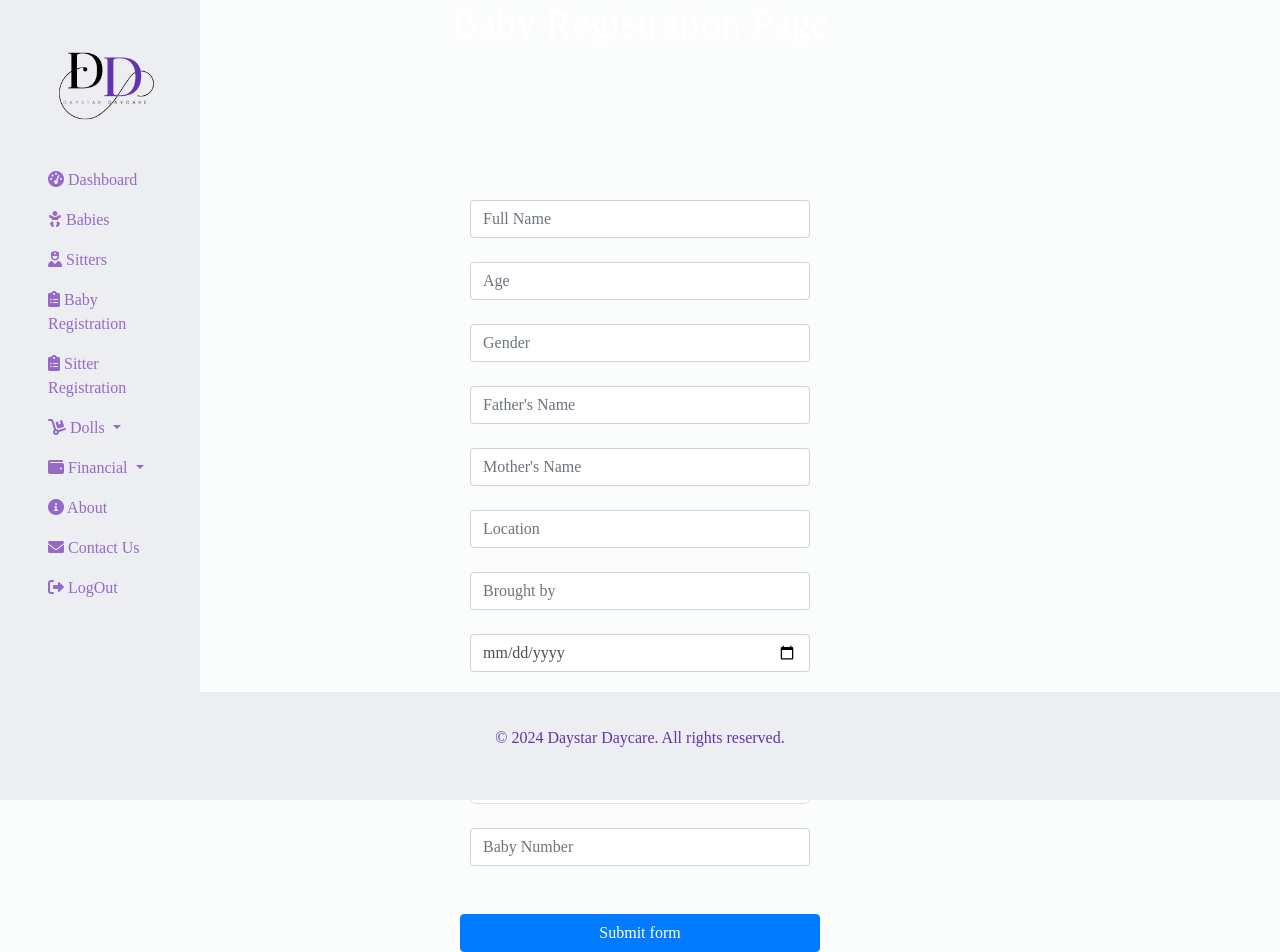
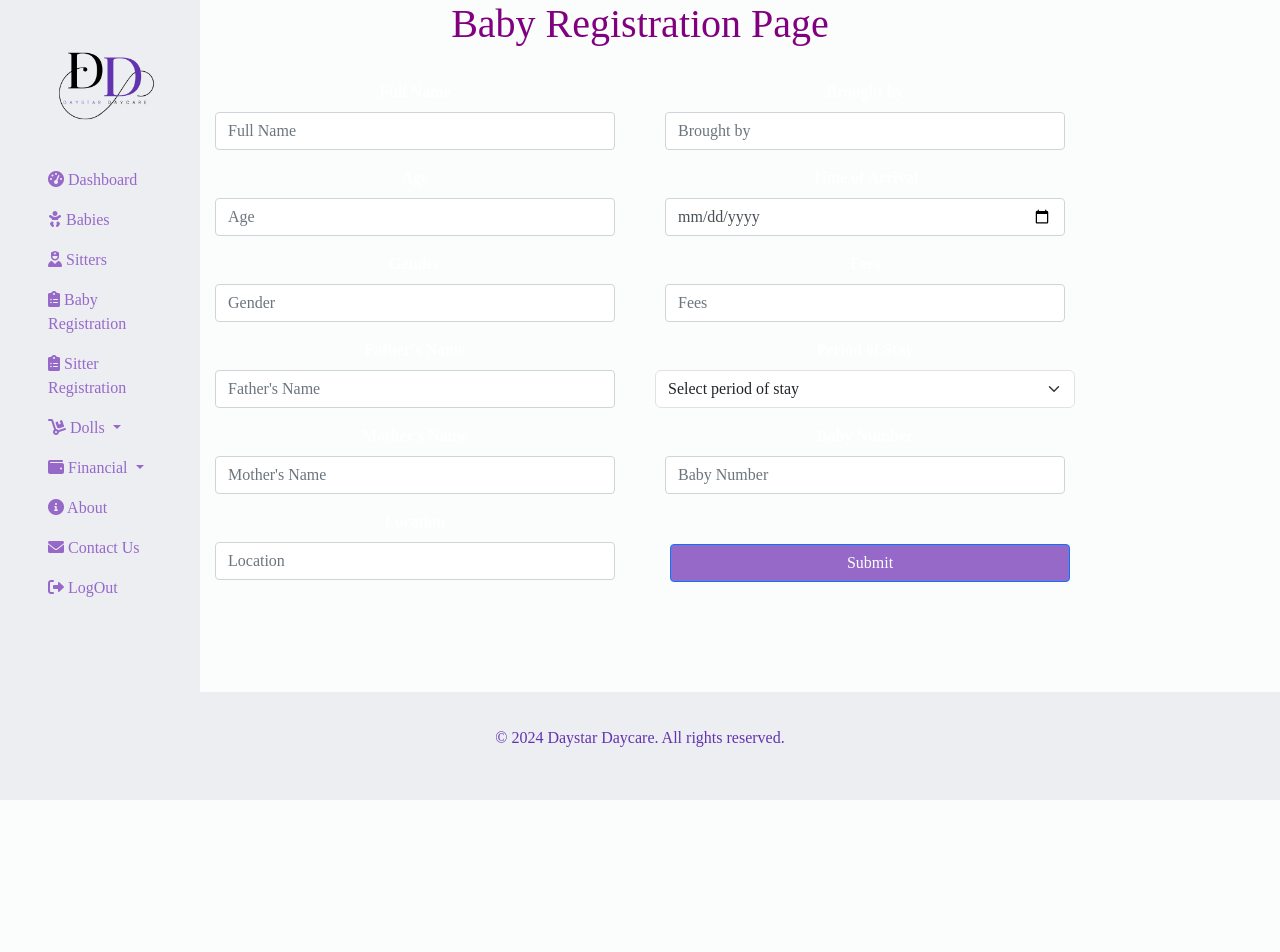
Before and after one commit to AkramMpagi/Daystar_Daycare, a Django app: page /baby_registration/ in a window 1280 px wide. After the commit the page ends 800 px from the top, so only its background shows below. Run offline with Django 5.2, Linux system fonts and the light colour scheme; some libraries are stand-ins or nearby versions.

Commit message:
Baby Registration Page modified

```diff
--- a/daystarApp/templates/daystarApp/baby_registration.html
+++ b/daystarApp/templates/daystarApp/baby_registration.html
@@ -1,132 +1,103 @@
 {% extends 'base.html' %}
 
+{% block content %}
 
-{% block content %}
-<center>
+<style>
+  input.form-control {
+    width: 400px !important;
+  }
 
+  .container {
+    max-width: 900px;
+  }
 
-  <div class="container">
-    <h1>
-        Baby Registration Page
-      </h1>
+  h1 {
+    color: purple;
+  }
 
+  .form-label {
+    font-weight: bold;
+  }
 
+  .btn-primary {
+    width: 100px;
+  }
 
-  </div>
-  </center>
-  <br> <br> <br> <br> <br>
+  .mb-3 {
+    margin-bottom: 1rem;
+  }
+</style>
 
 <center>
   <div class="container">
+    <h1>Baby Registration Page</h1>
+  </div>
+</center>
+<br>
 
+<center>
+  <div class="container">
     <form method="POST">
       {% csrf_token %}
-        <div class="col-md-4">
-          <label for="name" class="form-label"></label>
+      <div class="row">
+        <div class="col-md-6">
+          <div class="mb-3">
+            <label for="name" class="form-label">Full Name</label>
             <input type="text" class="form-control" placeholder="Full Name" name="name" required>
-
           </div>
-        <div class="col-md-4">
-          <label for="age" class="form-label"></label>
-          <input type="text" class="form-control" placeholder="Age" name="age"  required>
-
+          <div class="mb-3">
+            <label for="age" class="form-label">Age</label>
+            <input type="text" class="form-control" placeholder="Age" name="age" required>
           </div>
-        <div class="col-md-4">
-          <label for="gender" class="form-label"></label>
-          <input type="text" class="form-control" placeholder="Gender" name="gender"  required>
+          <div class="mb-3">
+            <label for="gender" class="form-label">Gender</label>
+            <input type="text" class="form-control" placeholder="Gender" name="gender" required>
           </div>
-
-        <div class="col-md-4">
-          <label for="father_name" class="form-label"></label>
+          <div class="mb-3">
+            <label for="father_name" class="form-label">Father's Name</label>
             <input type="text" class="form-control" placeholder="Father's Name" name="father_name" required>
-
           </div>
-
-        <div class="col-md-4">
-          <label for="mother_name" class="form-label"></label>
+          <div class="mb-3">
+            <label for="mother_name" class="form-label">Mother's Name</label>
             <input type="text" class="form-control" placeholder="Mother's Name" name="mother_name" required>
-
           </div>
-
-
-        <div class="col-md-4">
-          <label for="location" class="form-label"></label>
+          <div class="mb-3">
+            <label for="location" class="form-label">Location</label>
             <input type="text" class="form-control" placeholder="Location" name="location" required>
-
           </div>
-
-
-        <div class="col-md-4">
-          <label for="brought_by" class="form-label"></label>
+        </div>
+        <div class="col-md-6">
+          <div class="mb-3">
+            <label for="brought_by" class="form-label">Brought by</label>
             <input type="text" class="form-control" placeholder="Brought by" name="brought_by" required>
-
           </div>
-
-        <div class="col-md-4">
-          <label for="time_of_arrival" class="form-label"></label>
-          <input type="date" class="form-control" placeholder="Time of arrival" name="time_of_arrival" required>
-
+          <div class="mb-3">
+            <label for="time_of_arrival" class="form-label">Time of Arrival</label>
+            <input type="date" class="form-control" name="time_of_arrival" required>
           </div>
-
-
-        <div class="col-md-4">
-          <label for="fees" class="form-label"></label>
+          <div class="mb-3">
+            <label for="fees" class="form-label">Fees</label>
             <input type="text" class="form-control" placeholder="Fees" name="fees" required>
-
           </div>
-
-
-        <div class="col-md-4">
-          <label for="period_of_stay" class="form-label">Period of stay</label>
+          <div class="mb-3">
+            <label for="period_of_stay" class="form-label">Period of Stay</label>
             <select class="form-select" name="period_of_stay" required>
               <option value="">Select period of stay</option>
               <option value="Full Day">Full Day</option>
               <option value="Half Day">Half Day</option>
             </select>
           </div>
-
-
-        <div class="col-md-4">
-          <label for="baby_number" class="form-label"></label>
+          <div class="mb-3">
+            <label for="baby_number" class="form-label">Baby Number</label>
             <input type="text" class="form-control" placeholder="Baby Number" name="baby_number" required>
-
+            <div class="col-12" style="margin-top: 50px">
+              <button class="btn btn-primary" type="submit" style="width: 400px !important; background-color: #9669C9 !important;">Submit</button>
+            </div>
+          </div>
+        </div>
       </div>
 
-
-
-
-
-
-
-
-        <!-- <div class="col-md-3">
-          <label for="validationCustom05" class="form-label">Zip</label>
-          <input type="text" class="form-control" id="validationCustom05" required>
-
-        </div>
-        <div class="col-12">
-          <div class="form-check">
-            <input class="form-check-input" type="checkbox" value="" id="invalidCheck" required>
-
-
-          </div>
-        </div> -->
-        <br> <br>
-        <div class="col-12">
-          <button class="btn btn-primary col-4" type="submit">Submit form</button>
-        </div>
     </form>
   </div>
-
-
 </center>
-
-
-
-
-
-
-
-
-
 {% endblock %}
```
Also changed, not shown: db.sqlite3. Lines whose indentation alone changed are shown as unchanged.
